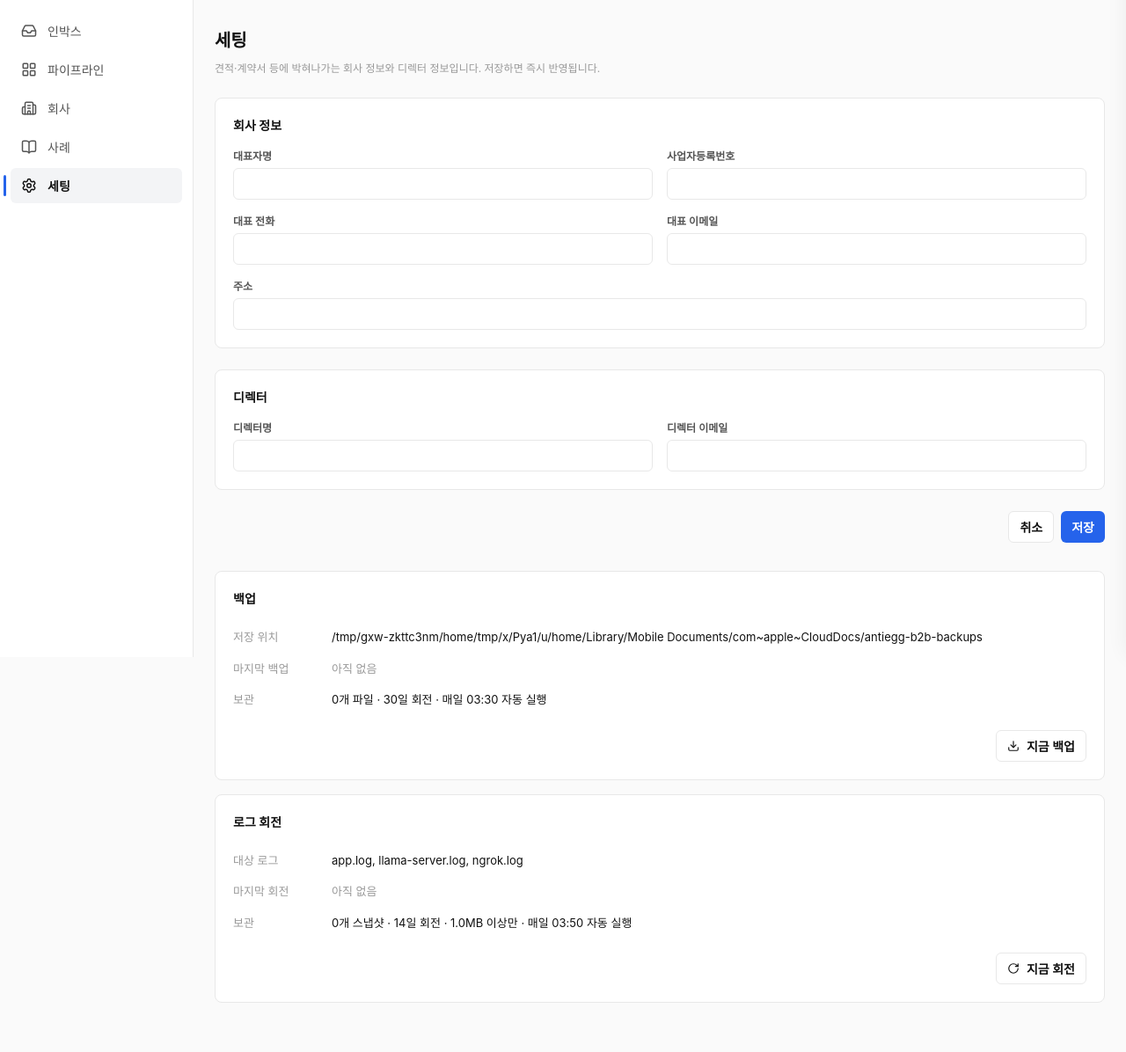
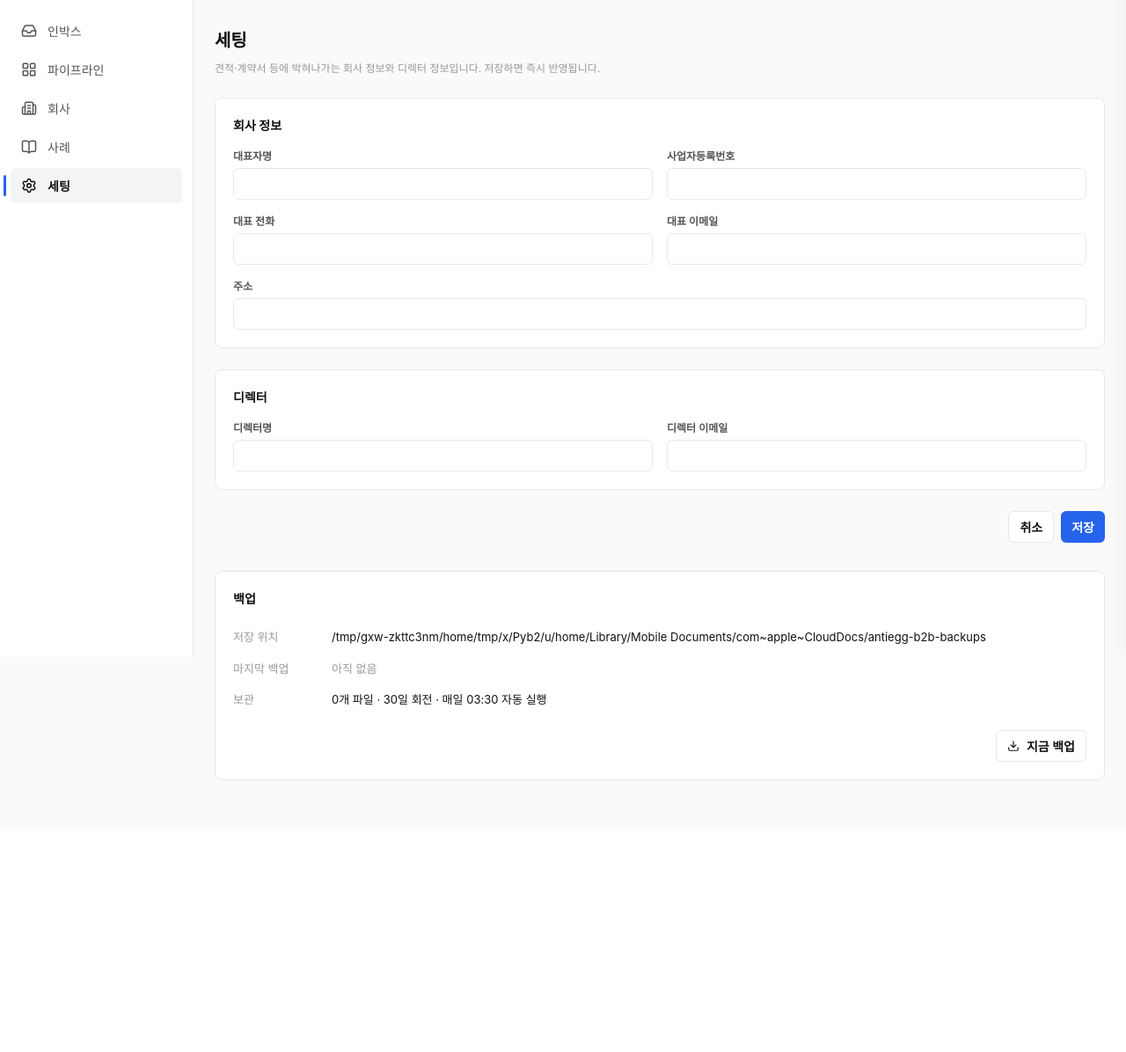
Before and after one commit to ruruzene-del/ANTIEGG--B2B-ADMIN, a FastAPI app: page /settings in a window 1280 px wide. Shown: the part 53-1249 px from the top of the page at 88% size. After the commit the page ends 940 px from the top, so only its background shows below. Run offline with FastAPI, Linux system fonts and the light colour scheme; data that the repository does not hold is empty.

Commit message:
revert: /health · /admin/log-rotate · watchdog 30s — 시기상조
1인 운영 + Slack 보류 단계에서 과한 빌드업. /health는 외부 모니터링이
없으면 호출자가 없고, 수동 로그 회전 트리거는 매일 자동 + 로그 1MB
안팎이라 누를 시나리오가 거의 없음. watchdog 30s는 측정 없는 튜닝.

핵심은 유지: llama watchdog 자체, 자동 로그 회전 잡(03:50), SQLite WAL,
사례 인라인 편집, README의 launchctl reload 경고.

Co-Authored-By: Claude Opus 4.7 (1M context) <noreply@anthropic.com>

```diff
--- a/app/services/log_rotate.py
+++ b/app/services/log_rotate.py
@@ -65,23 +65,6 @@ def purge_old() -> List[str]:
     return removed
 
 
-def list_snapshots() -> List[dict]:
-    """회전된 스냅샷 파일 메타 — 세팅 페이지 표시용. 최신순."""
-    items = []
-    for target in TARGETS:
-        for p in target.parent.glob(f'{target.name}.*'):
-            if not p.is_file():
-                continue
-            st = p.stat()
-            items.append({
-                'name':  p.name,
-                'size':  st.st_size,
-                'mtime': datetime.fromtimestamp(st.st_mtime).isoformat(),
-            })
-    items.sort(key=lambda x: x['mtime'], reverse=True)
-    return items
-
-
 def rotate_all() -> dict:
     """전체 로그 회전 1회. 결과 dict 반환."""
     ts = _ts()
--- a/main.py
+++ b/main.py
@@ -1,8 +1,6 @@
 import os
 import json
-import asyncio
 import logging
-import requests
 from app.services import scheduler as sched
 from contextlib import asynccontextmanager
 from datetime import datetime, timedelta
@@ -16,7 +14,6 @@ from app.services import scheduler as sched
 from app.services import ai
 from app.services import settings
 from app.services import backup
-from app.services import log_rotate
 from app.services import examples as ex_svc
 from app.integrations import slack
 
@@ -454,76 +451,11 @@ async def errors_page(request: Request):
         'errors':  errors,
     })
 
-# ── 헬스 체크 ─────────────────────────────────────────────────────────────────
-
-@app.get('/health')
-async def health():
-    """운영 모니터링 — 서브시스템 상태 JSON. down이면 503."""
-    def _llama() -> bool:
-        try:
-            return requests.get('http://127.0.0.1:8080/health', timeout=3).status_code == 200
-        except Exception:
-            return False
-
-    def _db() -> bool:
-        try:
-            with db.get_conn() as conn:
-                conn.execute('SELECT 1').fetchone()
-            return True
-        except Exception:
-            return False
-
-    # 동기 체크 두 개는 스레드풀로 병렬 — 이벤트 루프 차단 방지
-    llama_ok, db_ok = await asyncio.gather(
-        asyncio.to_thread(_llama),
-        asyncio.to_thread(_db),
-    )
-
-    try:
-        since = (datetime.now() - timedelta(hours=24)).isoformat()
-        errors_24h = db.count_errors_since(since)
-    except Exception:
-        errors_24h = None
-
-    last_backup_iso = None
-    last_backup_hours = None
-    try:
-        b = backup.list_backups()
-        if b:
-            last_backup_iso = b[0]['mtime']
-            last_backup_hours = round(
-                (datetime.now() - datetime.fromisoformat(last_backup_iso)).total_seconds() / 3600, 1
-            )
-    except Exception:
-        pass
-
-    if not llama_ok or not db_ok:
-        status = 'down'
-    elif (errors_24h is not None and errors_24h >= 10) or \
-         (last_backup_hours is not None and last_backup_hours > 36):
-        status = 'degraded'
-    else:
-        status = 'ok'
-
-    return JSONResponse(
-        {
-            'status':            status,
-            'llama':             llama_ok,
-            'db':                db_ok,
-            'errors_24h':        errors_24h,
-            'last_backup':       last_backup_iso,
-            'last_backup_hours': last_backup_hours,
-            'time':              datetime.now().isoformat(timespec='seconds'),
-        },
-        status_code=503 if status == 'down' else 200,
-    )
-
 # ── 세팅 ──────────────────────────────────────────────────────────────────────
 
 @app.get('/settings', response_class=HTMLResponse)
 async def settings_page(request: Request):
     backups = backup.list_backups()
-    snapshots = log_rotate.list_snapshots()
     return templates.TemplateResponse('settings.html', {
         'request': request,
         'groups':  settings.grouped_editable(),
@@ -533,13 +465,6 @@ async def settings_page(request: Request):
             'count':          len(backups),
             'last':           backups[0] if backups else None,
             'retention_days': backup.RETENTION_DAYS,
-        },
-        'log_info': {
-            'targets':        [str(p.name) for p in log_rotate.TARGETS],
-            'count':          len(snapshots),
-            'last':           snapshots[0] if snapshots else None,
-            'retention_days': log_rotate.RETENTION_DAYS,
-            'min_bytes':      log_rotate.MIN_BYTES,
         },
     })
 
@@ -934,34 +859,3 @@ async def admin_backup(request: Request):
         return resp
     status = 200 if ok else 500
     return JSONResponse({'ok': ok, 'message': msg, **result}, status_code=status)
-
-@app.post('/admin/log-rotate')
-async def admin_log_rotate(request: Request):
-    """로그 회전(copytruncate)을 즉시 실행. min_bytes 미만은 스킵."""
-    try:
-        result = log_rotate.rotate_all()
-        ok = len(result['errors']) == 0
-        rot, skip = len(result['rotated']), len(result['skipped'])
-        if rot:
-            msg = f'로그 회전 완료 — {rot}개 회전'
-            if result['purged']:
-                msg += f', {len(result["purged"])}개 정리'
-        else:
-            msg = f'회전할 로그 없음 ({skip}개 모두 임계값 미만)'
-        if not ok:
-            msg += f' (에러 {len(result["errors"])}건)'
-    except Exception as e:
-        logging.exception('[admin/log-rotate] 실패')
-        ok = False
-        msg = f'로그 회전 실패: {e}'
-        result = {'errors': [str(e)], 'rotated': [], 'skipped': [], 'purged': []}
-
-    if request.headers.get('HX-Request'):
-        resp = HTMLResponse('', status_code=200 if ok else 500)
-        resp.headers['HX-Trigger'] = json.dumps({'toast': {
-            'message': msg,
-            'type':    'success' if ok else 'error',
-        }})
-        return resp
-    status = 200 if ok else 500
-    return JSONResponse({'ok': ok, 'message': msg, **result}, status_code=status)
--- a/templates/settings.html
+++ b/templates/settings.html
@@ -84,36 +84,6 @@
       </button>
     </div>
   </div>
-
-  <div class="card" style="margin-top: var(--sp-4);">
-    <div class="h-section mb-4">로그 회전</div>
-    <div class="kv-row">
-      <span class="k">대상 로그</span>
-      <span class="v">{{ log_info.targets | join(', ') }}</span>
-    </div>
-    <div class="kv-row">
-      <span class="k">마지막 회전</span>
-      <span class="v">
-        {% if log_info.last %}
-          {{ log_info.last.mtime | relative_time }}
-          <span class="text-muted" style="margin-left: var(--sp-2);">— {{ log_info.last.name }}</span>
-        {% else %}
-          <span class="text-muted">아직 없음</span>
-        {% endif %}
-      </span>
-    </div>
-    <div class="kv-row">
-      <span class="k">보관</span>
-      <span class="v">{{ log_info.count }}개 스냅샷 · {{ log_info.retention_days }}일 회전 · {{ (log_info.min_bytes / 1024 / 1024) | round(1) }}MB 이상만 · 매일 03:50 자동 실행</span>
-    </div>
-    <div style="display: flex; justify-content: flex-end; margin-top: var(--sp-4);">
-      <button type="button" class="btn btn-secondary"
-              hx-post="/admin/log-rotate" hx-swap="none">
-        <i data-lucide="rotate-cw" style="width:14px; height:14px;"></i>
-        <span>지금 회전</span>
-      </button>
-    </div>
-  </div>
 </div>
 
 {% if saved %}
```
Also changed, not shown: README.md, 1 other file.
